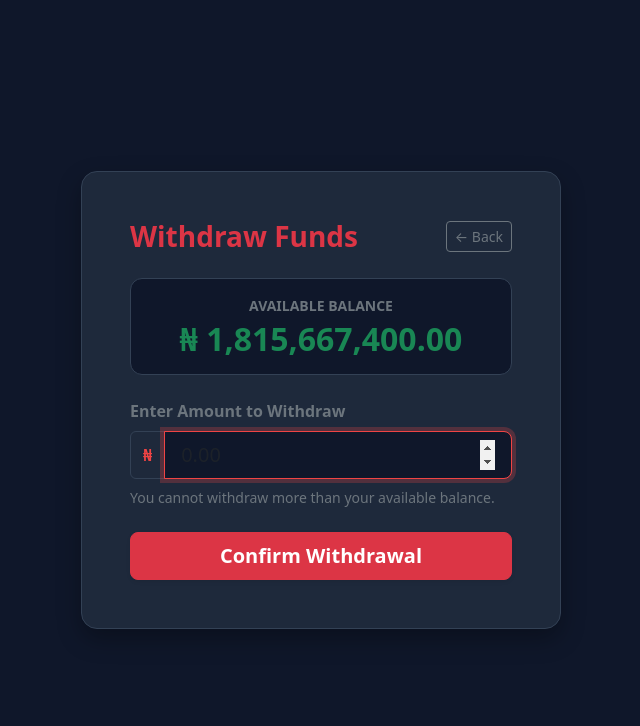
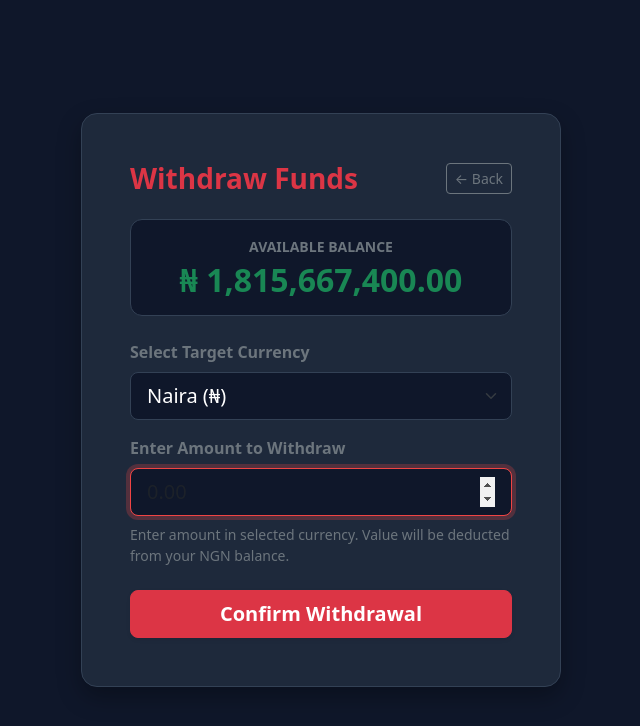
Before and after one commit to Mario-Chinonso/multi-currency-bank-flask, a Flask app: page /withdraw in a window 1280 px wide. Shown: the top 726 px of the page, without its empty margins (319-959 px from the left). Run offline with Flask 3, Linux system fonts and the light colour scheme; a user stored in the database is signed in; data comes from the database, SQL or seed files in the repository; some libraries are stand-ins or nearby versions.

Commit message:
Second saved copy

```diff
--- a/GUI/templates/withdraw.html
+++ b/GUI/templates/withdraw.html
@@ -27,12 +27,12 @@
             border: 1px solid #334155;
             border-radius: 12px;
         }
-        .form-control {
+        .form-control, .form-select {
             background-color: #0f172a;
             border: 1px solid #334155;
             color: #ffffff;
         }
-        .form-control:focus {
+        .form-control:focus, .form-select:focus {
             background-color: #0f172a;
             border-color: #ef4444; /* Red focus border for withdrawals */
             color: #ffffff;
@@ -57,6 +57,14 @@
                 <a href="{{ url_for('dashboard') }}" class="btn btn-outline-secondary btn-sm">← Back</a>
             </div>
 
+            <!-- Error Message Alert -->
+            {% if error %}
+            <div class="alert alert-danger alert-dismissible fade show text-center mb-4" role="alert">
+                <strong>Error!</strong> {{ error }}
+                <button type="button" class="btn-close" data-bs-dismiss="alert" aria-label="Close"></button>
+            </div>
+            {% endif %}
+
             <!-- Current Balance Display -->
             <div class="balance-badge p-3 mb-4 text-center">
                 <span class="text-secondary small text-uppercase fw-bold d-block mb-1">Available Balance</span>
@@ -65,15 +73,26 @@
 
             <!-- Withdrawal Form -->
             <form action="{{ url_for('withdraw') }}" method="POST">
+
+                <!-- Currency Selection -->
+                <div class="mb-3">
+                    <label for="currency" class="form-label text-secondary fw-semibold">Select Target Currency</label>
+                    <select name="currency" id="currency" class="form-select form-select-lg" required>
+                        <option value="NGN" selected>Naira (₦)</option>
+                        <option value="USD">US Dollar ($)</option>
+                        <option value="CNY">Chinese Yuan (¥)</option>
+                    </select>
+                </div>
+
+                <!-- Amount Input -->
                 <div class="mb-4">
                     <label for="amount" class="form-label text-secondary fw-semibold">Enter Amount to Withdraw</label>
                     <div class="input-group">
-                        <span class="input-group-text">₦</span>
                         <input
                             type="number"
                             step="0.01"
                             min="1"
-                            max="{{ balance }}"
+                            max="{{balance}}"
                             class="form-control form-control-lg"
                             id="amount"
                             name="amount"
@@ -82,7 +101,7 @@
                             autofocus
                         >
                     </div>
-                    <div class="form-text text-secondary mt-2">You cannot withdraw more than your available balance.</div>
+                    <div class="form-text text-secondary mt-2">Enter amount in selected currency. Value will be deducted from your NGN balance.</div>
                 </div>
 
                 <!-- Submit Button -->
@@ -93,13 +112,6 @@
 
         </div>
     </div>
-    <!-- Error Message Alert -->
-{% if error %}
-<div class="alert alert-danger alert-dismissible fade show text-center" role="alert">
-    <strong>Error!</strong> {{ error }}
-    <button type="button" class="btn-close" data-bs-dismiss="alert" aria-label="Close"></button>
-</div>
-{% endif %}
 
     <!-- Bootstrap Bundle JS -->
     <script src="https://cdn.jsdelivr.net/npm/bootstrap@5.3.2/dist/js/bootstrap.bundle.min.js"></script>
```
